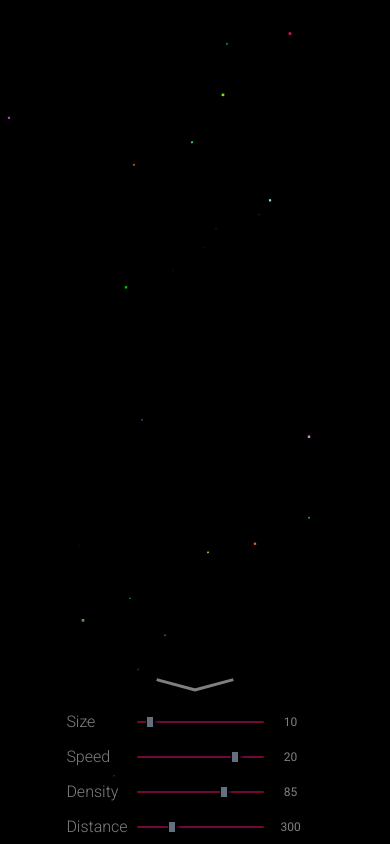
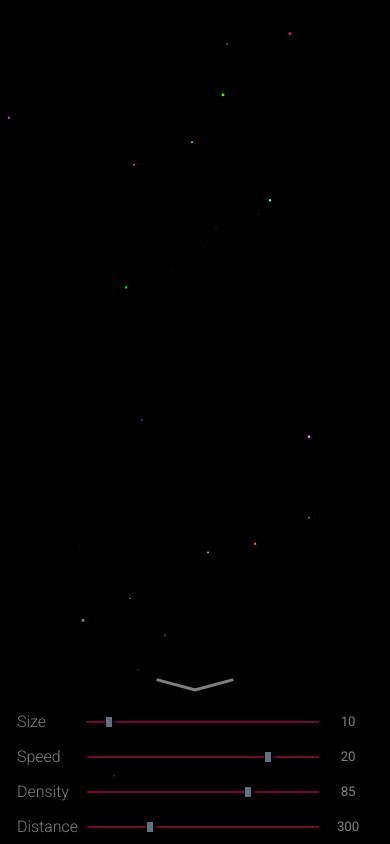
Before and after one commit to Metehan-Altuntekin/Square-Stars, a plain HTML site: page index.html in a window 390 px wide. Drawn offline with Linux system fonts and the light colour scheme.

Commit message:
some changes for better

```diff
--- a/css/specialiser.scss
+++ b/css/specialiser.scss
@@ -9,7 +9,7 @@
   border-radius: 3px;
 
   display: grid;
-  grid-template-columns: 20% 30% 30% 20%;
+  grid-template-columns: max-content 30% 30% min-content;
   grid-template-rows: auto auto auto auto auto auto auto;
   justify-content: center;
   align-items: center;
@@ -167,17 +167,19 @@ input[type="number"]{
 @media (max-width: 500px){
   #specialiser{
     width: 100%;
+  }
+}
 
-    grid-template-columns: auto auto auto auto;
+@media (max-width: 300px) {
+  #specialiser{
+    grid-template-columns: max-content auto auto min-content;
     *{
       font-size: 12px;
+      margin: 1px;
+      padding: 1px;
     }
     label{
-      padding: 0;
-
-    }
-    input{
-
+      padding-left: 4px;
     }
   }
 }
```
Also changed, not shown: css/specialiser.css, 1 other file.
